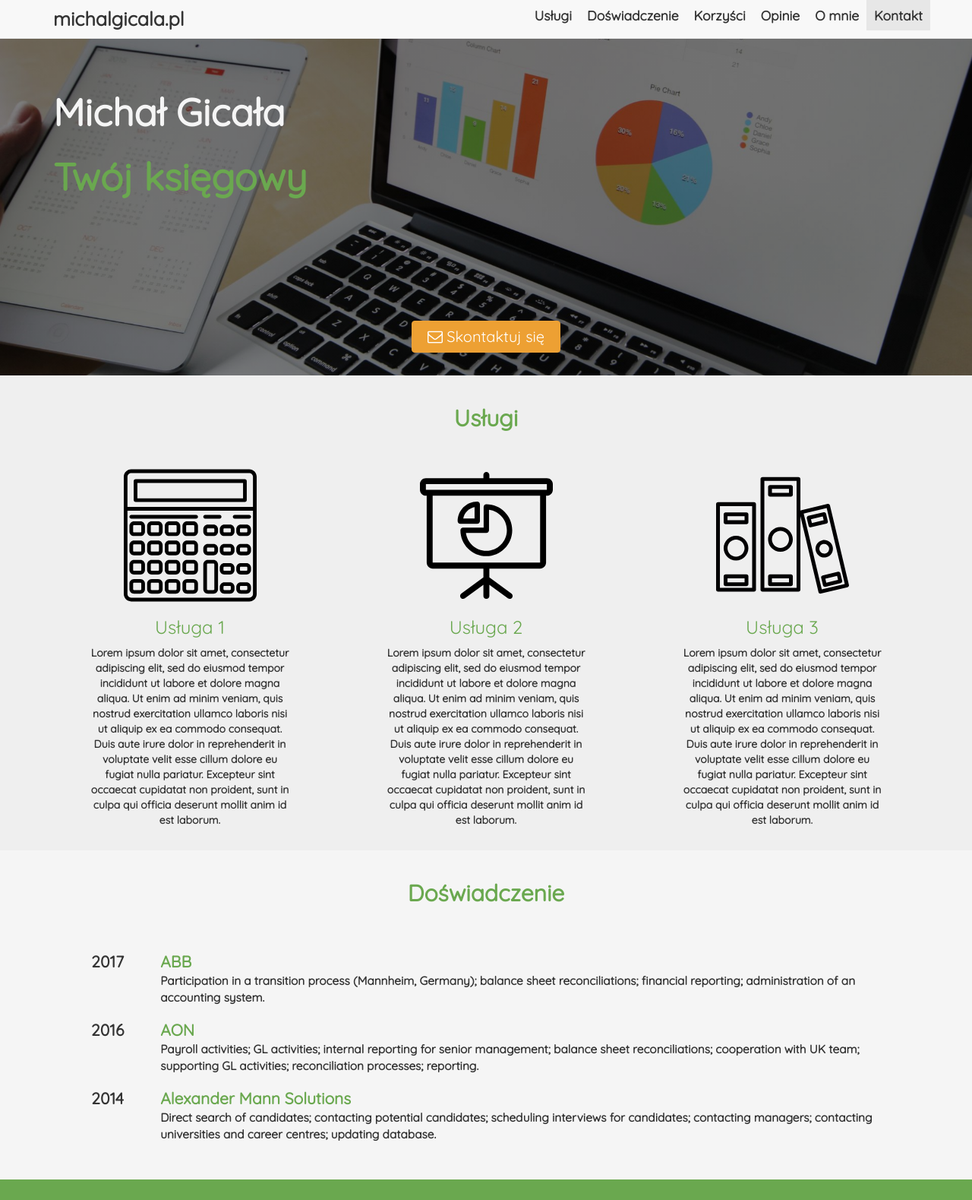
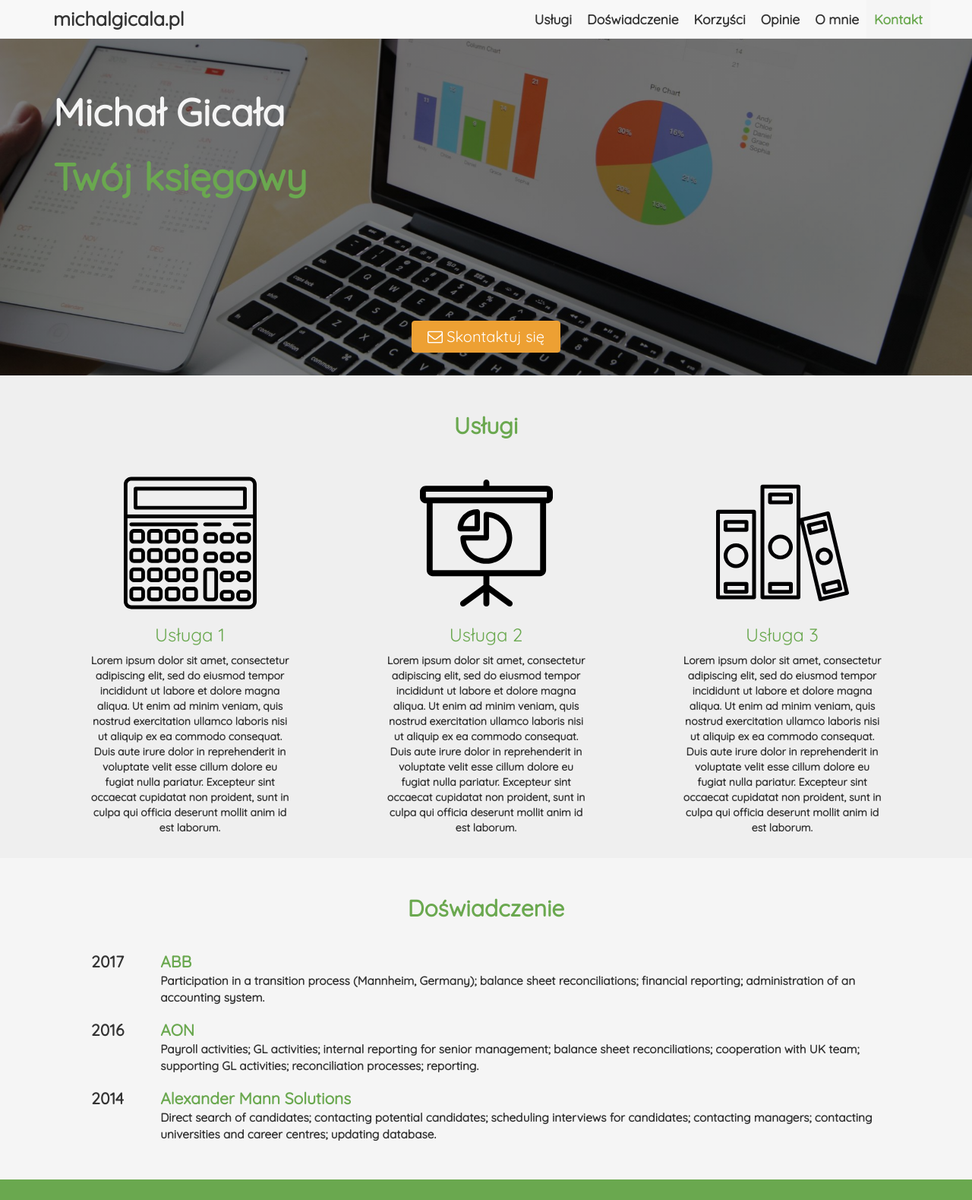
Before and after one commit to mpiotrowsky/gicala, a plain HTML site: page index.html in a window 1280 px wide. Shown: the top 1579 px of the page at 76% size. Drawn offline with nearby package versions, Linux system fonts and the light colour scheme.

Commit message:
Add files via upload

```diff
--- a/css/style.css
+++ b/css/style.css
@@ -32,7 +32,8 @@ h2 {
 #navbar a {
     color: #333;
     font-size: 1.25em;
-    padding: 10px;
+    padding-left: 1rem;
+    padding-right: 1rem;
 }
 
 #navbar a:hover {
@@ -66,6 +67,12 @@ h2 {
 .navbar-default .navbar-collapse {
     border: none;
     box-shadow: none;
+}
+
+#navbar .navbar-nav > .active > a {
+    background-color: #F5F5F5;
+    color: #6AA84F;
+
 }
 
 .navbar-toggle .icon-bar {
@@ -152,6 +159,7 @@ h2 {
 
 #services {
     background-color: #EFEFEF;
+    padding-top: 1rem;
     padding-bottom: 2rem;
 }
 
@@ -178,13 +186,14 @@ h2 {
 
 #experience {
     background-color: #F5F5F5;
+    padding-top: 1rem;
     padding-bottom: 2rem;
 }
 
 #experience h2 {
     color: #6AA84F;
     padding-top: 2rem;
-    padding-bottom: 4rem;
+    padding-bottom: 2rem;
 }
 
 #experience table {
@@ -225,7 +234,7 @@ h2 {
 
 #benefits {
     background-color: #6AA84F;
-    padding-top: 2rem;
+    padding-top: 1rem;
     padding-bottom: 4rem;
 }
 
@@ -244,6 +253,10 @@ h2 {
     padding-right: 6rem;
 }
 
+
+#reviews {
+    padding-top: 1rem;
+}
 
 #reviews h2 {
     color: #6AA84F;
@@ -279,6 +292,7 @@ h2 {
 
 #about {
     background-color: #EFEFEF;
+    padding-top: 1rem;
 }
 
 #about h2 {
@@ -294,6 +308,7 @@ h2 {
 
 #contact {
     background-color: #6AA84F;
+    padding-top: 1rem;
 }
 
 #contact h2 {
```
